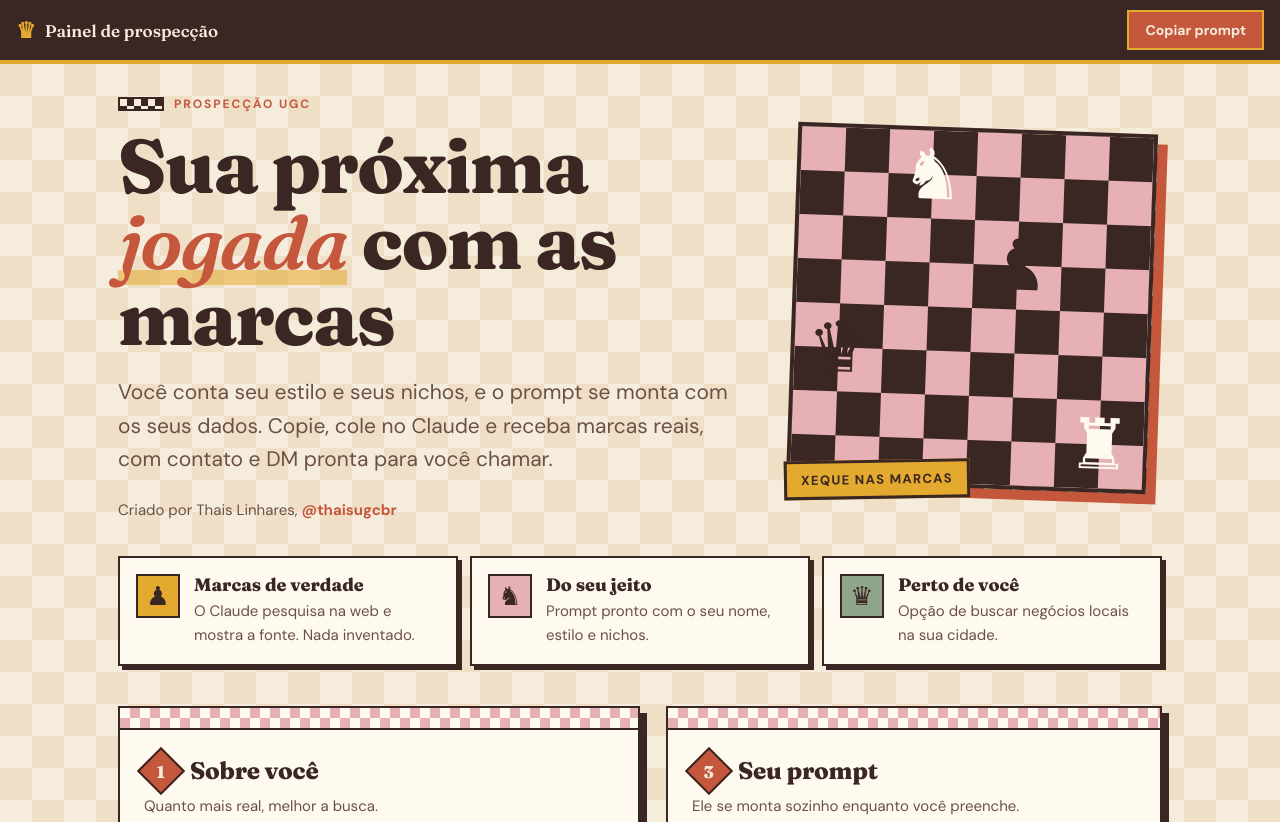
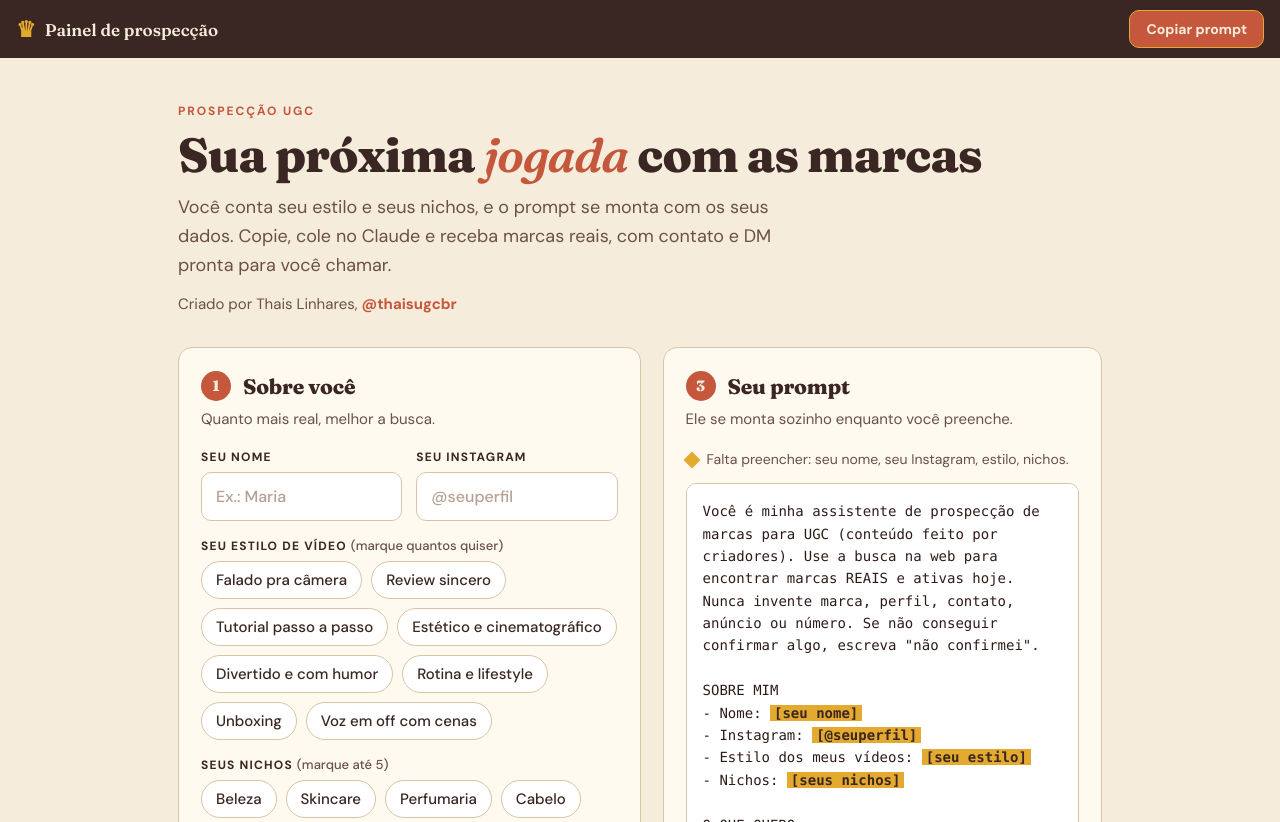
Before and after one commit to thaislinhares21/portfoliougc, a plain HTML site: page prospeccao/index.html in a window 1280 px wide. Shown: the top 822 px of the page. Drawn offline with Linux system fonts and the light colour scheme.

Commit message:
Visual mais leve

```diff
--- a/prospeccao/index.html
+++ b/prospeccao/index.html
@@ -116,6 +116,35 @@ input:focus-visible,select:focus-visible,textarea:focus-visible,.btn:focus-visib
 .toast{position:fixed;left:50%;bottom:24px;transform:translateX(-50%) translateY(20px);background:var(--cocoa);color:var(--cream);border:2px solid var(--mustard);padding:13px 22px;font:700 14px var(--body);opacity:0;pointer-events:none;transition:.25s;z-index:20;max-width:90vw;text-align:center}
 .toast.on{opacity:1;transform:translateX(-50%) translateY(0)}
 @media (prefers-reduced-motion:reduce){*{transition:none!important}html{scroll-behavior:auto}}
+
+/* visual calmo */
+body{background:var(--cream)}
+.wrap{max-width:960px;padding-top:40px}
+.hero{display:block}
+.tag span{display:none}
+.tag{margin-bottom:12px}
+h1{font-size:clamp(32px,6vw,48px);margin:0 0 14px}
+h1 em::after{display:none}
+.lead{font-size:18px;margin-bottom:14px}
+.cols{margin-top:30px;gap:22px}
+.card{border:1px solid #d9c4a6;box-shadow:none;border-radius:14px;padding:22px}
+.card::before{display:none}
+.step b{transform:none;border:0;border-radius:50%;width:30px;height:30px;font-size:15px}
+.step b span{transform:none}
+h2{font-size:21px}
+input[type=text],select,textarea{border:1px solid #d9c4a6;border-radius:10px}
+.chip span{border:1px solid #d9c4a6;border-radius:99px;padding:8px 14px;font-weight:500}
+.chip input:checked+span{box-shadow:none;transform:none;border-color:var(--terra)}
+.seg{border:1px solid #d9c4a6;border-radius:10px;overflow:hidden}
+.seg label{border-left:1px solid #d9c4a6}
+.btn{border:1px solid var(--cocoa);box-shadow:none;border-radius:10px;min-height:50px}
+.btn:active{transform:none}
+.btn.ghost{background:transparent;border-color:#d9c4a6}
+.top{border-bottom:0}
+.localbox{border:1px solid #d9c4a6;border-radius:10px;background:#f3dede}
+.promptbox{border:1px solid #d9c4a6;border-radius:10px}
+.sec+.sec{border-top:1px solid #e4d3b8;margin-top:26px;padding-top:24px}
+.dot{border:0}
 </style>
 </head>
 <body>
@@ -130,15 +159,6 @@ input:focus-visible,select:focus-visible,textarea:focus-visible,.btn:focus-visib
       <p class="lead">Você conta seu estilo e seus nichos, e o prompt se monta com os seus dados. Copie, cole no Claude e receba marcas reais, com contato e DM pronta para você chamar.</p>
       <div class="byline">Criado por Thais Linhares, <a href="https://instagram.com/thaisugcbr" target="_blank" rel="noopener">@thaisugcbr</a></div>
     </div>
-    <div class="board chk" aria-hidden="true">
-      <div class="pc p1">&#9822;&#xFE0E;</div><div class="pc p2">&#9823;&#xFE0E;</div><div class="pc p3">&#9819;&#xFE0E;</div><div class="pc p4">&#9820;&#xFE0E;</div>
-      <div class="tagc">Xeque nas marcas</div>
-    </div>
-  </div>
-  <div class="stats">
-    <div class="stat"><i>&#9823;&#xFE0E;</i><div><strong>Marcas de verdade</strong><span>O Claude pesquisa na web e mostra a fonte. Nada inventado.</span></div></div>
-    <div class="stat"><i>&#9822;&#xFE0E;</i><div><strong>Do seu jeito</strong><span>Prompt pronto com o seu nome, estilo e nichos.</span></div></div>
-    <div class="stat"><i>&#9819;&#xFE0E;</i><div><strong>Perto de você</strong><span>Opção de buscar negócios locais na sua cidade.</span></div></div>
   </div>
 </header>
 
```
